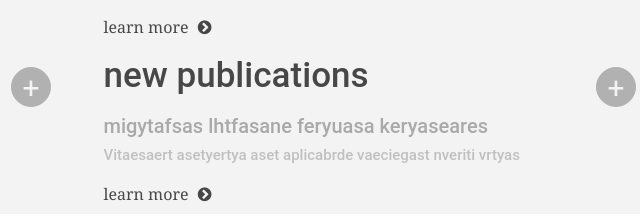
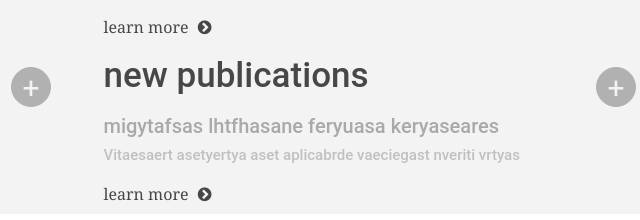
Before and after one commit to Jane-85/AdamSpoke, a website: page app/index.html in a window 1280 px wide. Shown: the part 1780-2000 px from the top of the page, 74-714 px from the left. Drawn offline with nearby package versions, Linux system fonts and the light colour scheme; files that its build step writes are made by us from their sources.

Commit message:
add html

```diff
--- a/app/index.html
+++ b/app/index.html
@@ -319,7 +319,7 @@
 						</div>
 						<div class="col-md-10 col-sm-10 col-xs-10 text-left">
 							<h3>new publications</h3>
-							<h4>migytafsas lhtfasane feryuasa keryaseares</h4>
+							<h4>migytafsas lhtfhasane feryuasa keryaseares</h4>
 							<h5>Vitaesaert asetyertya aset aplicabrde vaeciegast nveriti vrtyas</h5>
 							<a href="#">learn more <i class="fa fa-chevron-circle-right"  ></i></a>
 						</div>
```
